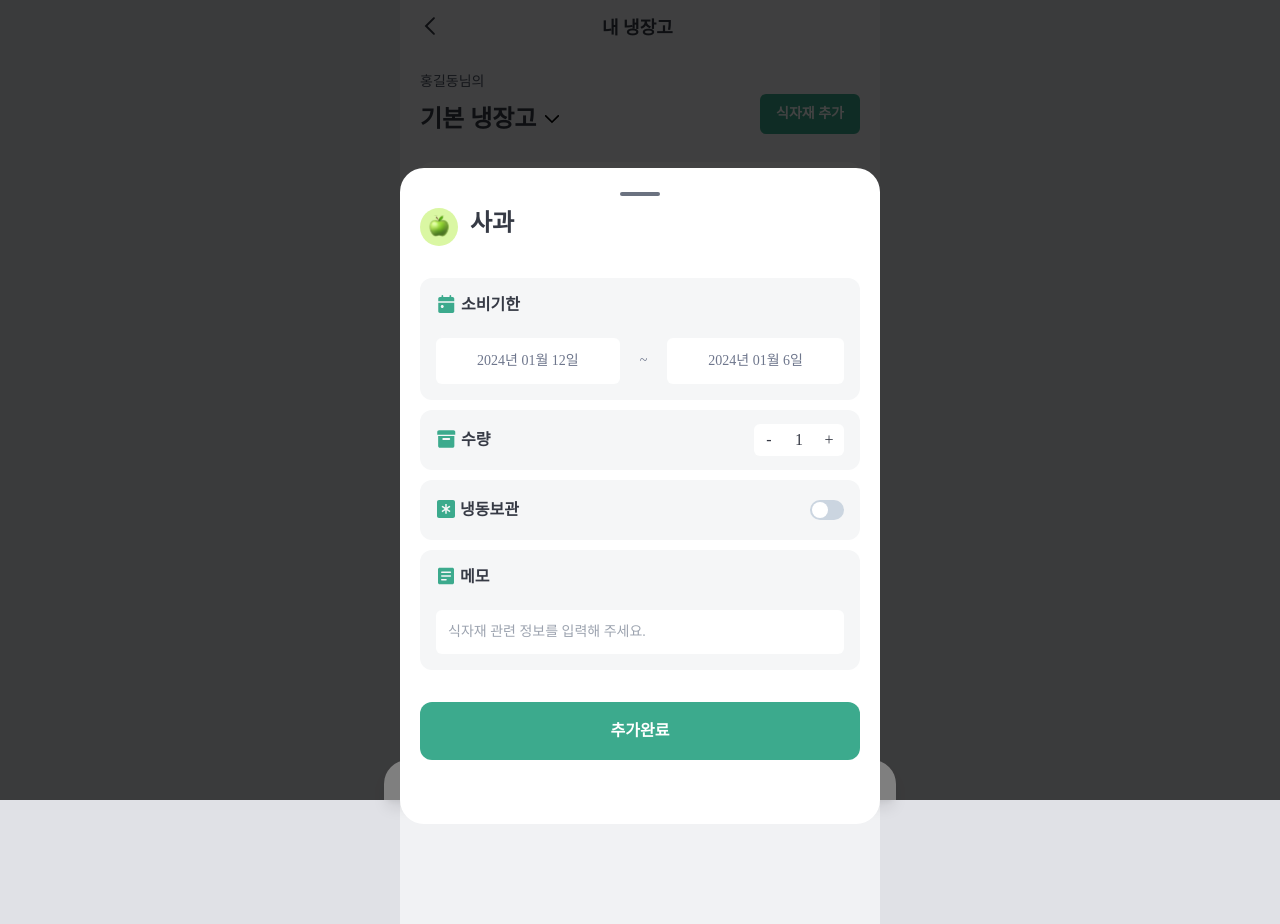
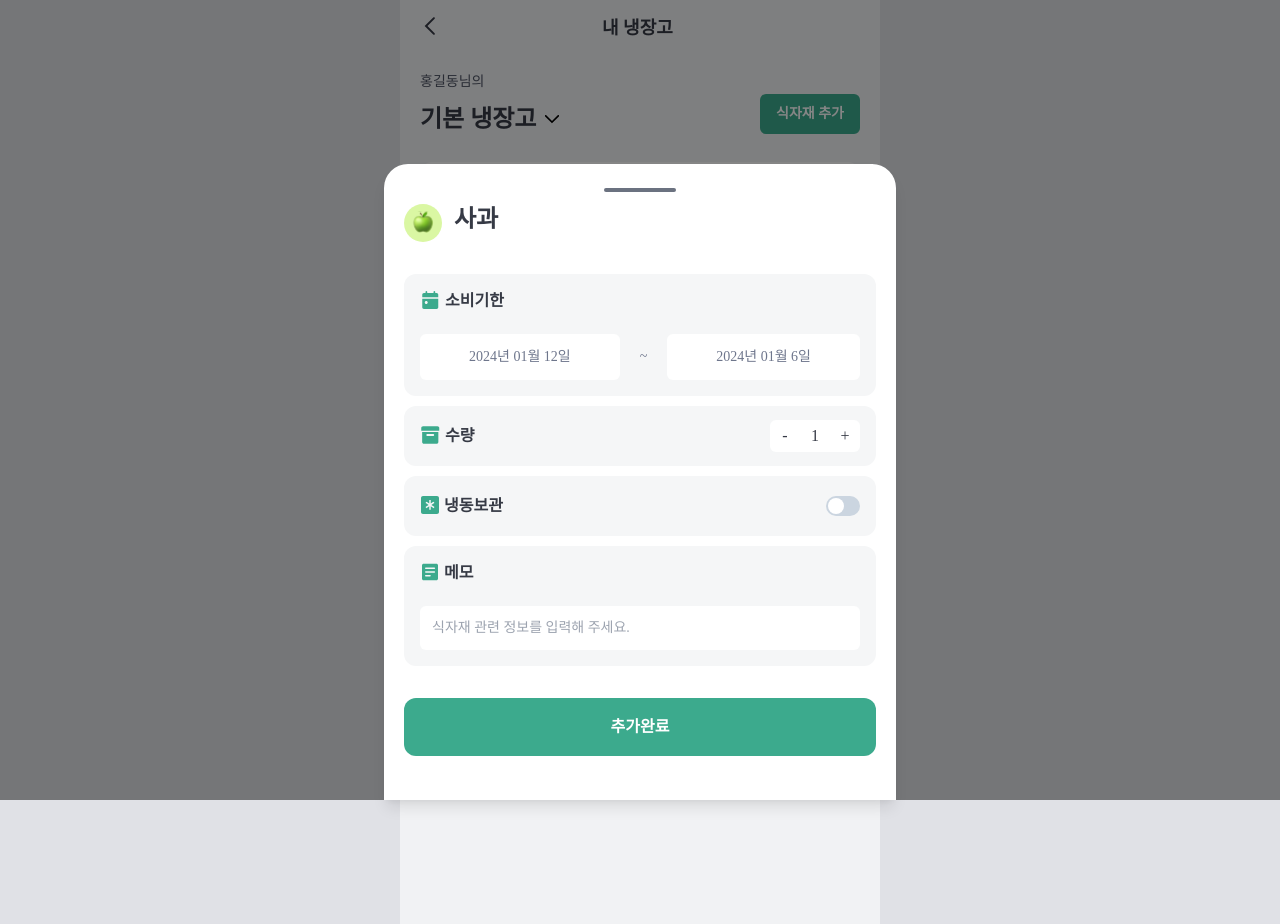
Before and after one commit to DDD-Community/fridge-link-web, a Next.js app: page /fridge in a window 1280 px wide. Both pictures are taken after a click on the button "식자재 추가". Built offline with nearby package versions, Linux system fonts and the light colour scheme; a web font is replaced by a local one.

Commit message:
fix: 모달 컨테이너 스타일 추가

```diff
--- a/src/components/atoms/ModalBottom.tsx
+++ /dev/null
@@ -1,34 +0,0 @@
-import React from 'react';
-
-interface ModalBoxProps {
-  children: React.ReactNode;
-  blackClickHandler: () => void;
-}
-
-const ModalBox: React.FC<ModalBoxProps> = ({ children, blackClickHandler }) => {
-  const handleWhiteContentClick: (e: React.MouseEvent) => void = (e) => {
-    if (e.target === e.currentTarget) {
-      blackClickHandler();
-    }
-    e.stopPropagation();
-  };
-
-  return (
-    <div
-      className="fixed top-0 left-0 w-full h-full flex items-end justify-center bg-black bg-opacity-50 z-[9999]"
-      onClick={blackClickHandler}
-    >
-      <div
-        className="w-full max-w-[480px] pt-[40px] mb-[-24px] bg-white p-[20px] pb-[40px] rounded-[24px]"
-        onClick={handleWhiteContentClick}
-      >
-        <div className="relative">
-          <div className="absolute top-[-16px] right-[200px] left-[200px] h-[4px] bg-gray-500 rounded-[100px]"></div>
-        </div>
-        {children}
-      </div>
-    </div>
-  );
-};
-
-export default ModalBox;
--- /dev/null
+++ b/src/components/atoms/ModalContainer.tsx
@@ -0,0 +1,18 @@
+import React from 'react';
+
+interface ModalBoxProps {
+  children: React.ReactNode;
+}
+
+const ModalContainer: React.FC<ModalBoxProps> = ({ children }) => {
+  return (
+    <div className="p-[20px] pt-[40px]">
+      <div className="relative">
+        <div className="absolute top-[-16px] right-[200px] left-[200px] h-[4px] bg-gray-500 rounded-[100px]"></div>
+      </div>
+      {children}
+    </div>
+  );
+};
+
+export default ModalContainer;
--- a/src/components/atoms/index.ts
+++ b/src/components/atoms/index.ts
@@ -4,7 +4,7 @@ export { default as Container } from './Container';
 export { default as GrayBox } from './GrayBox';
 export { default as IngredientDateTag } from './IngredientDateTag';
 export { default as BorderTab } from './BorderTab';
-export { default as ModalBottom } from './ModalBottom';
+export { default as ModalContainer } from './ModalContainer';
 export { default as ModalCenter } from './ModalCenter';
 export { default as Toggle } from './Toggle';
 export { default as ToastMessage } from './ToastMessage';
--- a/src/components/organisms/FridgeListModal.tsx
+++ b/src/components/organisms/FridgeListModal.tsx
@@ -1,4 +1,4 @@
-import { Button } from '../atoms';
+import { Button, ModalContainer } from '../atoms';
 import { PlusIcon, TrashcanIcon } from '@/assets/icons';
 import React, { useState } from 'react';
 
@@ -6,13 +6,12 @@ import { FridgeListItem } from '../molecules';
 
 const FridgeListModal: React.FC<{
   isMyFridgeList?: boolean;
-  toggleIsOpenFridgeListModal: () => void;
-}> = ({ toggleIsOpenFridgeListModal, isMyFridgeList }) => {
+}> = ({ isMyFridgeList }) => {
   const [currentFridgeName, setCurrentFridgeName] = useState('기본 냉장고');
   const FRIDGE_NAME_LIST = ['기본 냉장고', '김치 냉장고', '주류 냉장고'];
 
   return (
-    <>
+    <ModalContainer>
       <div>
         <div className="heading2-bold">냉장고 목록</div>
         <div className="body2-medium text-gray5">
@@ -41,7 +40,7 @@ const FridgeListModal: React.FC<{
         </button>
         <Button className="flex-grow bg-primary2 text-white" text="이동하기" />
       </div>
-    </>
+    </ModalContainer>
   );
 };
 
--- a/src/components/organisms/IngredientAddModal.tsx
+++ b/src/components/organisms/IngredientAddModal.tsx
@@ -1,11 +1,12 @@
 import { BoxIcon, CalendarIcon, FreezerIcon, MemoIcon } from '@/assets/icons';
-import { Button, ModalBottom, Toggle } from '@/components/atoms';
+import { Button, Toggle } from '@/components/atoms';
 import { Counter, IngredientAddItemContainer } from '../molecules';
 import React, { useState } from 'react';
 
 import { AppleIcon } from '../atoms/IngredientIcons';
 import useCount from '@/hooks/useCount';
 import useToast from '@/hooks/useToast';
+import ModalContainer from '../atoms/ModalContainer';
 
 const IngredientAddModal: React.FC<{
   toggleIsOpenIngredientAddModal: () => void;
@@ -27,7 +28,7 @@ const IngredientAddModal: React.FC<{
   };
 
   return (
-    <ModalBottom blackClickHandler={toggleIsOpenIngredientAddModal}>
+    <ModalContainer>
       <div className="mb-[24px]">
         <div className="flex gap-[12px] mb-[32px]">
           <AppleIcon width={56} height={56} />
@@ -88,7 +89,7 @@ const IngredientAddModal: React.FC<{
           onClick={handleSubmit}
         />
       </div>
-    </ModalBottom>
+    </ModalContainer>
   );
 };
 
--- a/src/pages/fridge/index.tsx
+++ b/src/pages/fridge/index.tsx
@@ -40,7 +40,7 @@ const FridgePage: NextPage = () => {
       >
         <ModalOverlay height="100vh" onClick={onCloseFridgeListModal} />
         <ModalContent
-          className="bg-white p-[20px]"
+          className="bg-white"
           position="fixed"
           bottom="0"
           borderRadius="24px 24px 0px 0px"
@@ -48,9 +48,7 @@ const FridgePage: NextPage = () => {
           margin={0}
         >
           <ModalBody padding={0}>
-            <FridgeListModal
-              toggleIsOpenFridgeListModal={onCloseFridgeListModal}
-            />
+            <FridgeListModal />
           </ModalBody>
         </ModalContent>
       </Modal>
@@ -62,7 +60,7 @@ const FridgePage: NextPage = () => {
       >
         <ModalOverlay height="100vh" onClick={onCloseIngredientAddModal} />
         <ModalContent
-          className="bg-white p-[20px]"
+          className="bg-white"
           position="fixed"
           bottom="0"
           borderRadius="24px 24px 0px 0px"
```
